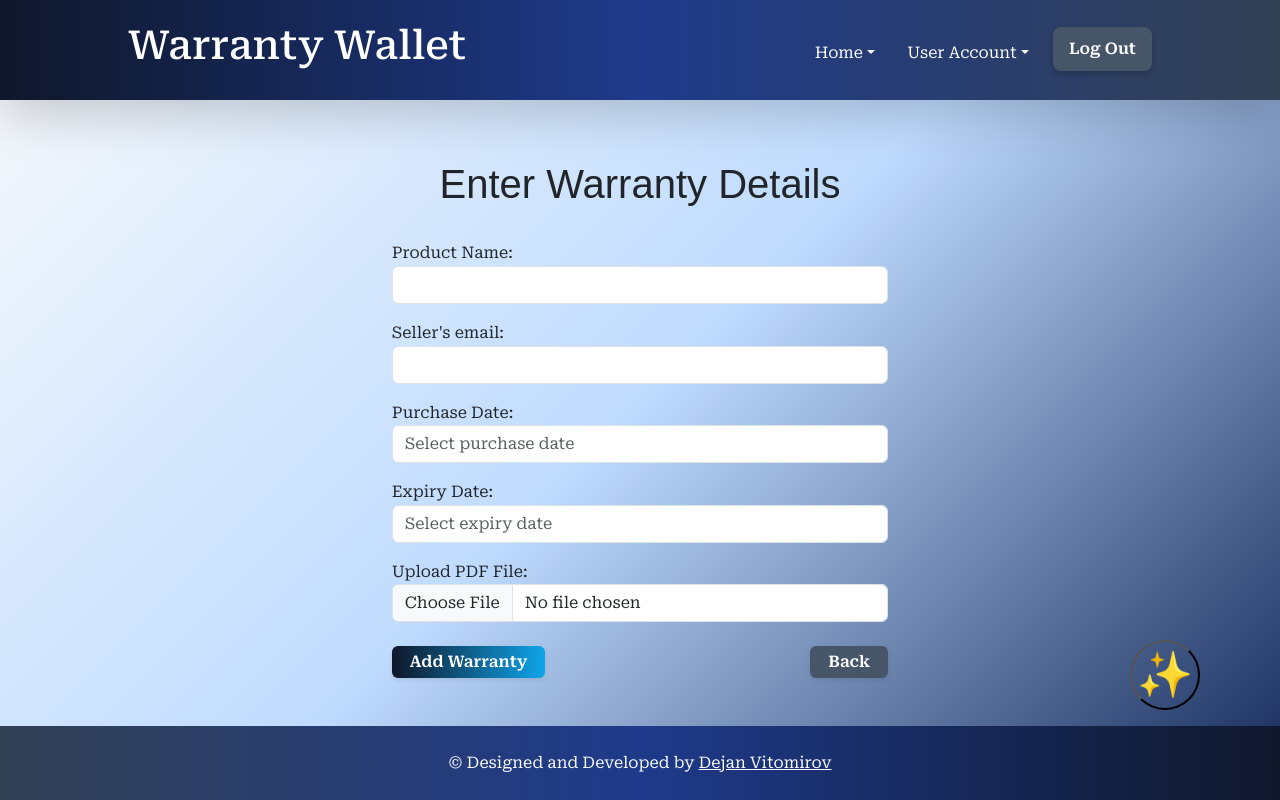
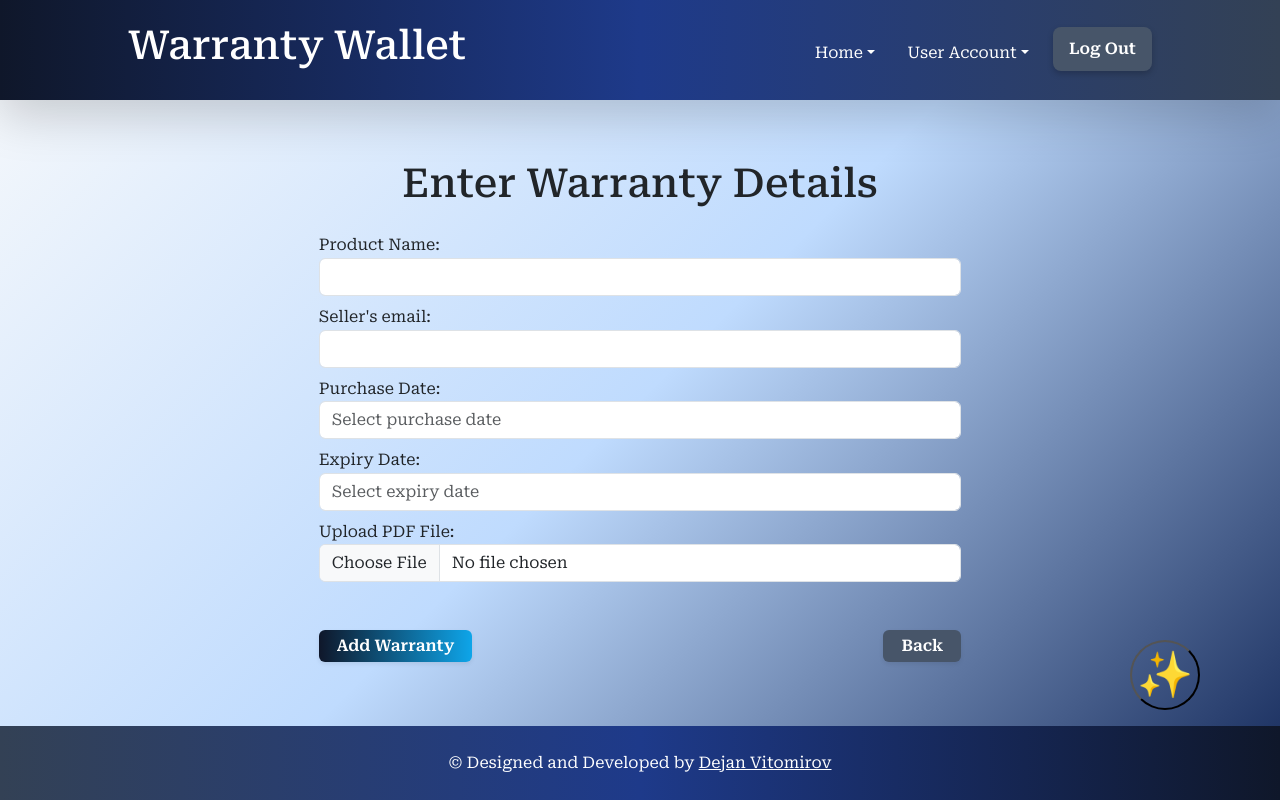
Before and after one commit to Vitomirov/warranty-wallet, a React (Vite) app in the folder src/frontend/: page /newWarranty in a window 1280 px wide. Built offline with nearby package versions, Linux system fonts and the light colour scheme; sample sign-in values are in the browser's storage; a web font is replaced by a local one.

Commit message:
Aligment improvement

```diff
--- a/src/frontend/features/account/MyAccount.jsx
+++ b/src/frontend/features/account/MyAccount.jsx
@@ -1,11 +1,10 @@
 import React from "react";
 import { useNavigate } from "react-router-dom";
-import ReactModal from "react-modal";
 import Button from "../../ui/Button";
 import DeleteAccount from "./DeleteAccount";
 import useMyAccount from "../../hooks/useMyAccount";
 
-function MyAccountModal() {
+function MyAccount() {
   const navigate = useNavigate();
   const {
     userData,
@@ -16,31 +15,22 @@ function MyAccountModal() {
     handleUpdate,
   } = useMyAccount();
 
-  const closeModal = () => navigate("/dashboard");
+  const handleCancel = () => navigate("/dashboard");
 
-  if (loading) return <p>Loading...</p>;
-  if (error) return <p style={{ color: "red" }}>{error}</p>;
+  if (loading) return <div className="alert alert-info">Loading...</div>;
+  if (error) return <div className="alert alert-danger">{error}</div>;
 
   return (
-    <ReactModal
-      isOpen={true}
-      onRequestClose={closeModal}
-      contentLabel="My Account"
-      className="modalWindow account"
-      overlayClassName="modalWindow-overlay"
-      shouldCloseOnOverlayClick={false}
-      shouldCloseOnEsc={false}
-      ariaHideApp={false}
-    >
-      <div className="auth-card">
-        <h2 className="text-center mb-4">My Account</h2>
+    <div className="container col-12 col-md-10 col-lg-8 my-5">
+      <h1 className="text-center mb-4">My Account</h1>
 
+      <div className="row justify-content-center">
+        <div className="col-12">
           <form onSubmit={handleUpdate}>
-          <div className="row justify-content-center">
             {/* Account Information */}
-            <div className="col-12 col-md-6">
-              <fieldset>
+            <fieldset className="mb-3">
               <legend>Account Information</legend>
+              <div className="mb-2">
                 <input
                   type="text"
                   name="username"
@@ -48,7 +38,10 @@ function MyAccountModal() {
                   value={userData.username}
                   onChange={handleInputChange}
                   required
+                  className="form-control"
                 />
+              </div>
+              <div className="mb-2">
                 <input
                   type="email"
                   name="userEmail"
@@ -56,7 +49,10 @@ function MyAccountModal() {
                   value={userData.userEmail}
                   onChange={handleInputChange}
                   required
+                  className="form-control"
                 />
+              </div>
+              <div className="mb-2">
                 <input
                   type="password"
                   name="password"
@@ -64,14 +60,15 @@ function MyAccountModal() {
                   value={userData.password}
                   onChange={handleInputChange}
                   required
+                  className="form-control"
                 />
+              </div>
             </fieldset>
-            </div>
 
             {/* Personal Information */}
-            <div className="col-12 col-md-6">
-              <fieldset>
+            <fieldset className="mb-3">
               <legend>Personal Information</legend>
+              <div className="mb-2">
                 <input
                   type="text"
                   name="fullName"
@@ -79,7 +76,10 @@ function MyAccountModal() {
                   value={userData.fullName}
                   onChange={handleInputChange}
                   required
+                  className="form-control"
                 />
+              </div>
+              <div className="mb-2">
                 <input
                   type="text"
                   name="userAddress"
@@ -87,7 +87,10 @@ function MyAccountModal() {
                   value={userData.userAddress}
                   onChange={handleInputChange}
                   required
+                  className="form-control"
                 />
+              </div>
+              <div className="mb-2">
                 <input
                   type="tel"
                   name="userPhoneNumber"
@@ -95,33 +98,33 @@ function MyAccountModal() {
                   value={userData.userPhoneNumber}
                   onChange={handleInputChange}
                   required
+                  className="form-control"
                 />
+              </div>
             </fieldset>
-            </div>
-          </div>
 
-          {/* Buttons Layout - Copied from WarrantyDetails */}
-          <div className="d-flex justify-content-between gap-2 mt-4">
+            {/* Buttons Layout */}
+            <div className="d-flex justify-content-between gap-2 mt-3">
               <Button type="submit" variant="primary">
                 Update Account
               </Button>
               <DeleteAccount />
             </div>
             <div className="mt-4 d-flex justify-content-end">
-            <Button type="button" variant="secondary" onClick={closeModal}>
-              Cancel
+              <Button type="button" variant="secondary" onClick={handleCancel}>
+                Back
               </Button>
             </div>
-
+          </form>
+        </div>
+      </div>
       {successMessage && (
-            <div className="alert alert-success mt-2 text-center">
+        <div className="alert alert-success mt-4 text-center">
           {successMessage}
         </div>
       )}
-        </form>
     </div>
-    </ReactModal>
   );
 }
 
-export default MyAccountModal;
+export default MyAccount;
--- a/src/frontend/features/warranties/Dashboard.jsx
+++ b/src/frontend/features/warranties/Dashboard.jsx
@@ -27,7 +27,7 @@ function Dashboard() {
   }
 
   return (
-    <div className="container">
+    <div className="container col-12 col-md-10 col-lg-8 my-5">
       <h1 className="text-center mb-4">Hello, {user?.username}!</h1>
 
       <div className="mb-3">
--- a/src/frontend/features/warranties/NewWarranty.jsx
+++ b/src/frontend/features/warranties/NewWarranty.jsx
@@ -16,16 +16,14 @@ const NewWarranty = () => {
   } = useNewWarranty();
 
   return (
-    <div className="container-fluid d-flex flex-column justify-content-center align-items-center flex-grow-1">
-      <div className="row content-layout">
-        <h1 className="col-12 mt-5 pt-3 montserrat text-center">
-          Enter Warranty Details
-        </h1>
+    <div className="container col-12 col-md-10 col-lg-8 my-5 pt-5">
+      <h1 className="text-center mb-4">Enter Warranty Details</h1>
 
-        <div className="col-lg-8 col-md-10 mx-auto mt-4">
+      <div className="row justify-content-center">
+        <div className="col-12">
           <form onSubmit={handleAddWarranty}>
             {/* Product Name */}
-            <div className="mb-3">
+            <div className="mb-2">
               <label htmlFor="productName">Product Name:</label>
               <input
                 id="productName"
@@ -39,7 +37,7 @@ const NewWarranty = () => {
             </div>
 
             {/* Seller's Email */}
-            <div className="mb-3">
+            <div className="mb-2">
               <label htmlFor="sellersEmail">Seller's email:</label>
               <input
                 id="sellersEmail"
@@ -53,7 +51,7 @@ const NewWarranty = () => {
             </div>
 
             {/* Purchase Date */}
-            <div className="mb-3">
+            <div className="mb-2">
               <label htmlFor="dateOfPurchase">Purchase Date:</label>
               <DatePicker
                 id="dateOfPurchase"
@@ -67,7 +65,7 @@ const NewWarranty = () => {
             </div>
 
             {/* Expiry Date */}
-            <div className="mb-3">
+            <div className="mb-2">
               <label htmlFor="warrantyExpireDate">Expiry Date:</label>
               <DatePicker
                 id="warrantyExpireDate"
@@ -83,7 +81,7 @@ const NewWarranty = () => {
             </div>
 
             {/* PDF File Upload */}
-            <div className="mb-3">
+            <div className="mb-2">
               <label htmlFor="file">Upload PDF File:</label>
               <input
                 id="file"
@@ -99,7 +97,7 @@ const NewWarranty = () => {
             {message && <div className="alert alert-info mt-4">{message}</div>}
 
             {/* Buttons */}
-            <div className=" mt-4 d-flex justify-content-between">
+            <div className="mt-5 d-flex justify-content-between">
               <Button type="submit" variant="primary" disabled={loading}>
                 {loading ? "Adding..." : "Add Warranty"}
               </Button>
--- a/src/frontend/features/warranties/WarrantyDetails.jsx
+++ b/src/frontend/features/warranties/WarrantyDetails.jsx
@@ -19,7 +19,6 @@ const WarrantyDetails = () => {
     handleIssueChange,
     handleOpenPDF,
     handleSendEmail,
-    fetchWarranty,
   } = useWarrantyDetails();
 
   const handleDeleteSuccess = () => {
@@ -31,19 +30,13 @@ const WarrantyDetails = () => {
     return <div className="alert alert-info">Loading...</div>;
 
   return (
-    <section
-      id="warrantyDetails"
-      className="d-flex justify-content-center align-items-center flex-grow-1"
-    >
-      <div className="content-layout w-100">
-        <h1 className="text-center mb-2 mt-5">
+    <div className="container col-12 col-md-10 col-lg-8 mt-5">
+      <h1 className="text-center mb-4">
         {warranty.productName} - Warranty Details
       </h1>
 
-        <div className="row g-4">
-          <div className="col-12">
+      <div className="row">
         <fieldset className="h-100">
-              <div className="px-3">
           <div className="mb-3">
             <strong>Date of Purchase:</strong> {warranty.dateOfPurchase}
           </div>
@@ -89,8 +82,7 @@ const WarrantyDetails = () => {
               onDeleteSuccess={handleDeleteSuccess}
             />
           </div>
-              </div>
-              <div className="mt-4 d-flex justify-content-end pe-3">
+          <div className="mt-4 d-flex justify-content-end">
             <Link to="/dashboard">
               <Button variant="secondary">Back</Button>
             </Link>
@@ -98,8 +90,6 @@ const WarrantyDetails = () => {
         </fieldset>
       </div>
     </div>
-      </div>
-    </section>
   );
 };
 
```
Lines whose indentation alone changed are shown as unchanged.
